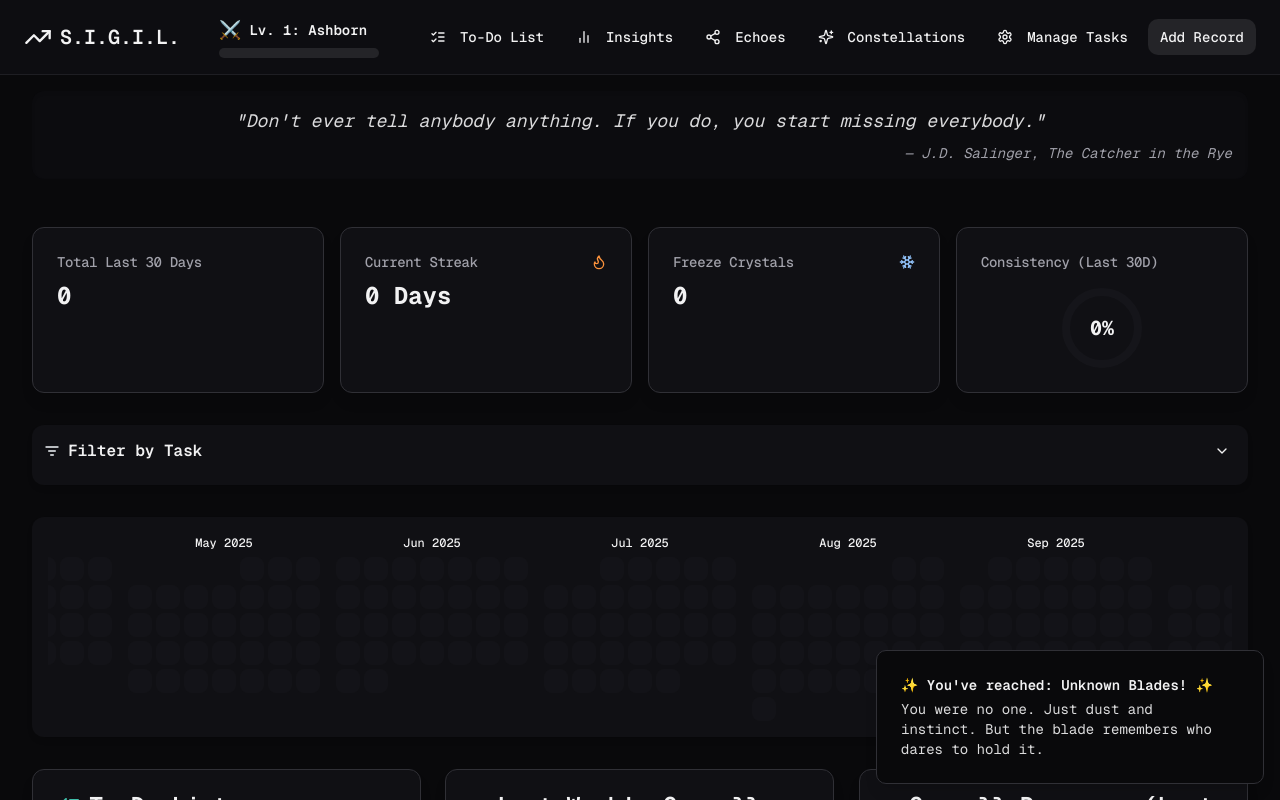
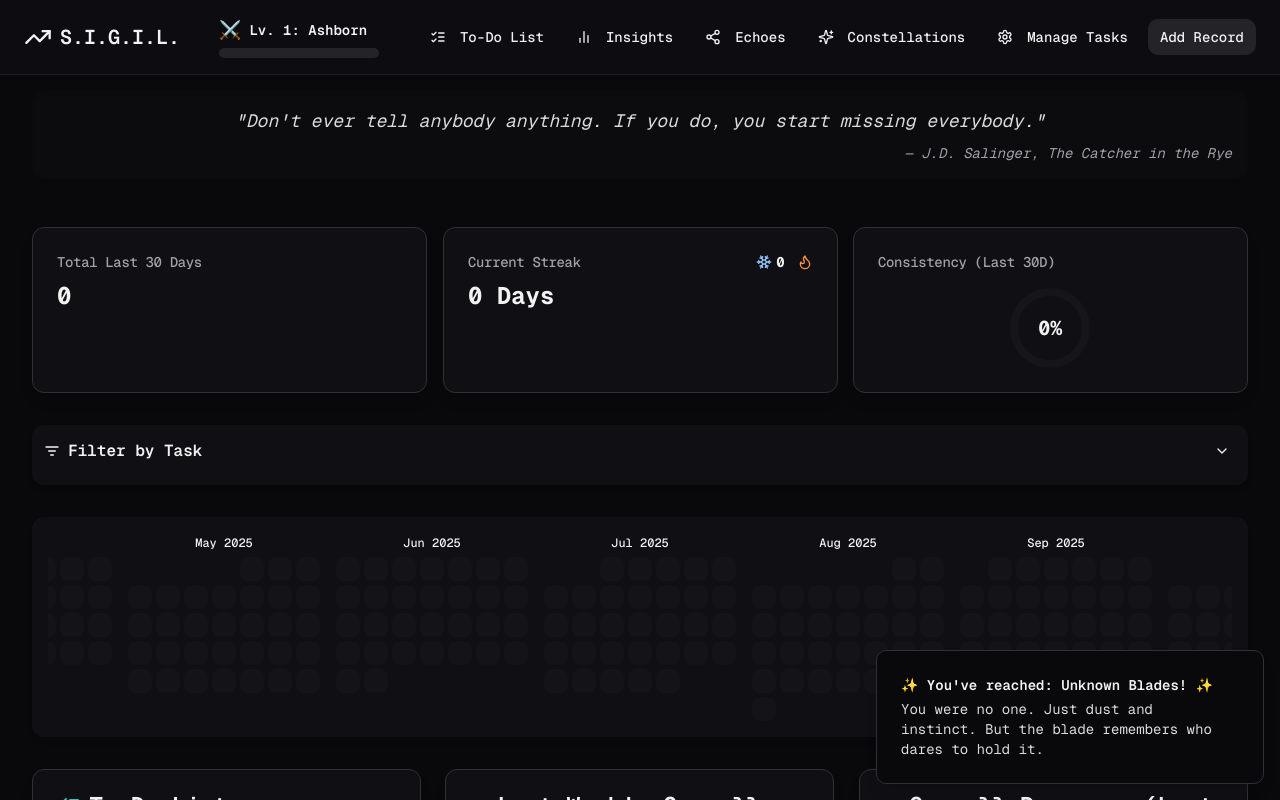
Before and after one commit to Abhi9818-max/SIGIL-clean, a Next.js app: page / in a window 1280 px wide. Shown: the top 800 px of the page. Built offline with nearby package versions, Linux system fonts and the light colour scheme.

Commit message:
For freeze crystal just show that crystal icon where the current streak

```diff
--- a/src/components/records/StatsPanel.tsx
+++ b/src/components/records/StatsPanel.tsx
@@ -1,4 +1,3 @@
-
 
 "use client";
 
@@ -9,6 +8,7 @@ import { subDays, startOfYear, getYear } from 'date-fns';
 import PerformanceCircle from './PerformanceCircle';
 import { Flame, Snowflake } from 'lucide-react';
 import { cn } from '@/lib/utils';
+import { Tooltip, TooltipContent, TooltipTrigger, TooltipProvider } from '@/components/ui/tooltip';
 
 interface StatsPanelProps {
   selectedTaskFilterId: string | null;
@@ -57,7 +57,7 @@ const StatsPanel: React.FC<StatsPanelProps> = ({ selectedTaskFilterId }) => {
   }, [getAggregateSum, selectedTaskFilterId]);
 
   return (
-    <div className="grid gap-4 md:grid-cols-2 lg:grid-cols-4 mb-6">
+    <div className="grid gap-4 md:grid-cols-2 lg:grid-cols-3 mb-6">
       {aggregateStats.map((stat, index) => (
         <Card
           key={index}
@@ -85,7 +85,22 @@ const StatsPanel: React.FC<StatsPanelProps> = ({ selectedTaskFilterId }) => {
             <CardTitle className="text-sm font-medium text-muted-foreground">
                 {isDarkStreakSelected ? "Dark Streak" : "Current Streak"}
             </CardTitle>
-            <Flame className={cn("h-4 w-4 text-orange-400", isDarkStreakSelected && "text-yellow-400 drop-shadow-[0_0_3px_rgba(251,191,36,0.8)]")} />
+            <div className="flex items-center gap-3">
+              <TooltipProvider>
+                <Tooltip>
+                  <TooltipTrigger asChild>
+                    <div className="flex items-center gap-1">
+                      <Snowflake className="h-4 w-4 text-blue-300" />
+                      <span className="text-sm font-bold">{freezeCrystals}</span>
+                    </div>
+                  </TooltipTrigger>
+                  <TooltipContent>
+                    <p>Freeze Crystals available</p>
+                  </TooltipContent>
+                </Tooltip>
+              </TooltipProvider>
+              <Flame className={cn("h-4 w-4 text-orange-400", isDarkStreakSelected && "text-yellow-400 drop-shadow-[0_0_3px_rgba(251,191,36,0.8)]")} />
+            </div>
         </CardHeader>
         <CardContent>
             <div className={cn("text-2xl font-bold text-foreground", isDarkStreakSelected && "text-yellow-400")}>
@@ -96,20 +111,6 @@ const StatsPanel: React.FC<StatsPanelProps> = ({ selectedTaskFilterId }) => {
       <Card
         className="shadow-lg animate-fade-in-up"
         style={{ animationDelay: `${(aggregateStats.length + 1) * 100}ms` }}
-      >
-        <CardHeader className="flex flex-row items-center justify-between space-y-0 pb-2">
-          <CardTitle className="text-sm font-medium text-muted-foreground truncate" title="Freeze Crystals">
-            Freeze Crystals
-          </CardTitle>
-          <Snowflake className="h-4 w-4 text-blue-300" />
-        </CardHeader>
-        <CardContent>
-           <div className="text-2xl font-bold text-foreground">{freezeCrystals}</div>
-        </CardContent>
-      </Card>
-      <Card
-        className="shadow-lg animate-fade-in-up"
-        style={{ animationDelay: `${(aggregateStats.length + 2) * 100}ms` }}
       >
         <CardHeader className="flex flex-row items-center justify-between space-y-0 pb-2">
           <CardTitle className="text-sm font-medium text-muted-foreground truncate" title={consistencyLabel}>
```
